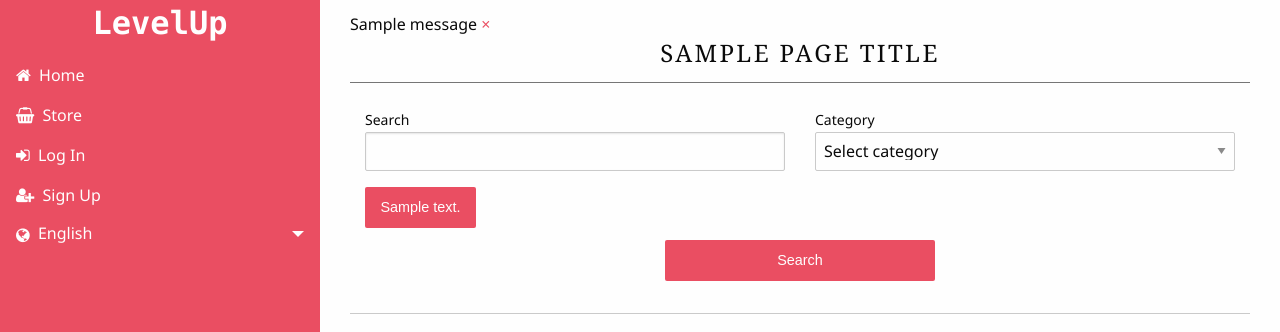
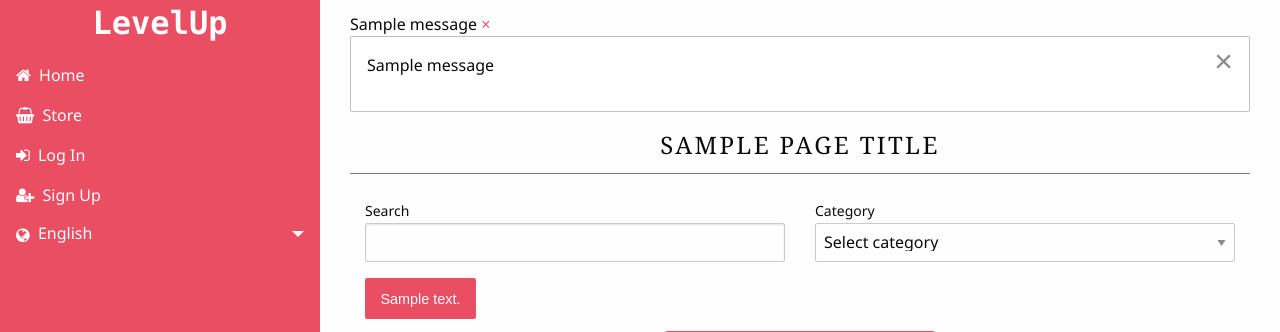
Before and after one commit to stefanomunarini/Level-Up, a Django app: template games/templates/game_list.html in a window 1280 px wide. Shown: the top 332 px of the page. Run offline with Django 3.2, Linux system fonts and the light colour scheme; data comes from the database, SQL or seed files in the repository; tables that the repository leaves empty hold one stand-in row (values such as "Sample post"); the template is opened without the code that fills it: values that come from a table or form of the project are taken from there, most other values are stand-ins (such as "Sample title", 1, 10 or a date in 2020); one stand-in notice (Sample message) is shown; parts of the project's set-up code (start-up, migrations or seed data) failed here and were passed over; some libraries are stand-ins or nearby versions; some web fonts are replaced.

Commit message:
Messages fixed

```diff
--- a/levelup/templates/_input_grid.html
+++ b/levelup/templates/_input_grid.html
@@ -5,9 +5,11 @@
         <div class="row expanded">
             <div class="small-12 columns">
                 {% for error in form.non_field_errors %}
-                    <div data-alert class="alert-box alert">
-                        {{ error }}
-                        <a href="#" class="close">&times;</a>
+                    <div class="callout warning" data-closable>
+                        <p>{{ error }}</p>
+                        <button class="close-button" aria-label="Dismiss alert" type="button" data-close>
+                            <span aria-hidden="true">&times;</span>
+                        </button>
                     </div>
                 {% endfor %}
             </div>
--- a/levelup/templates/_messages.html
+++ b/levelup/templates/_messages.html
@@ -5,6 +5,12 @@
         {{ message }}
         <a href="#" class="close">&times;</a>
     </div>
+    <div class="callout" data-closable>
+        <p>{{ message }}</p>
+        <button class="close-button" aria-label="Dismiss alert" type="button" data-close>
+            <span aria-hidden="true">&times;</span>
+        </button>
+    </div>
     {% endfor %}
 </div>
 {% endif %}
```
